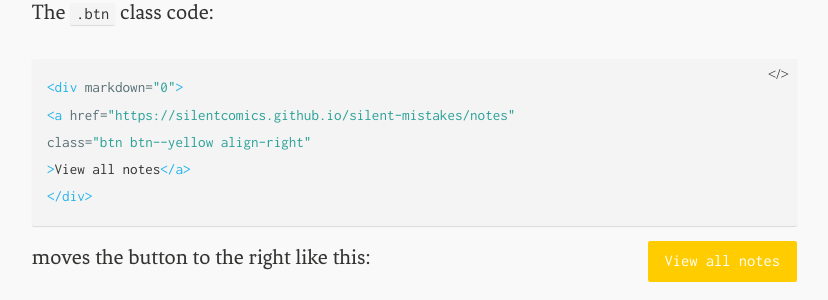
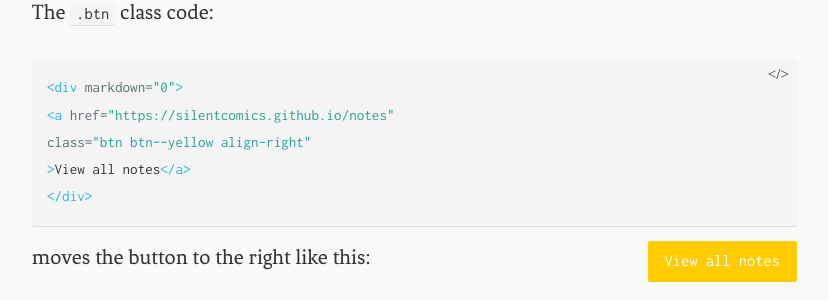
Before and after one commit to SilentComics/silent-mistakes, a Jekyll site: the page built from _posts/2019-09-26-sample-post.md, in a window 1280 px wide and 900 px high, scrolled down 5567 px. Shown: the part 152-452 px from the top of the window, without its empty margins (252-1080 px from the left). Built offline with Jekyll 4.4.1, drawn with Linux system fonts in a browser that asks for light colours; part of the change alters nothing that is shown.

Commit message:
Update _config.yml

```diff
--- a/_config.yml
+++ b/_config.yml
@@ -12,8 +12,8 @@ title_separator          : "-"
 description              : "A Jekyll Theme based on Minimal Mistakes."
 words_per_minute         : 200
 repository               : "SilentComics/silent-mistakes"
-baseurl                  : "/" # the subpath of your site, e.g. /blog
-url                      : "https://silentcomics.github.io/silent-mistakes"
+baseurl                  : "/silent-mistakes" # the subpath of your site, e.g. /blog
+url                      : "https://silentcomics.github.io"
 
 # Staticman comments (full configuration in staticman.yml)
 staticman:
```
